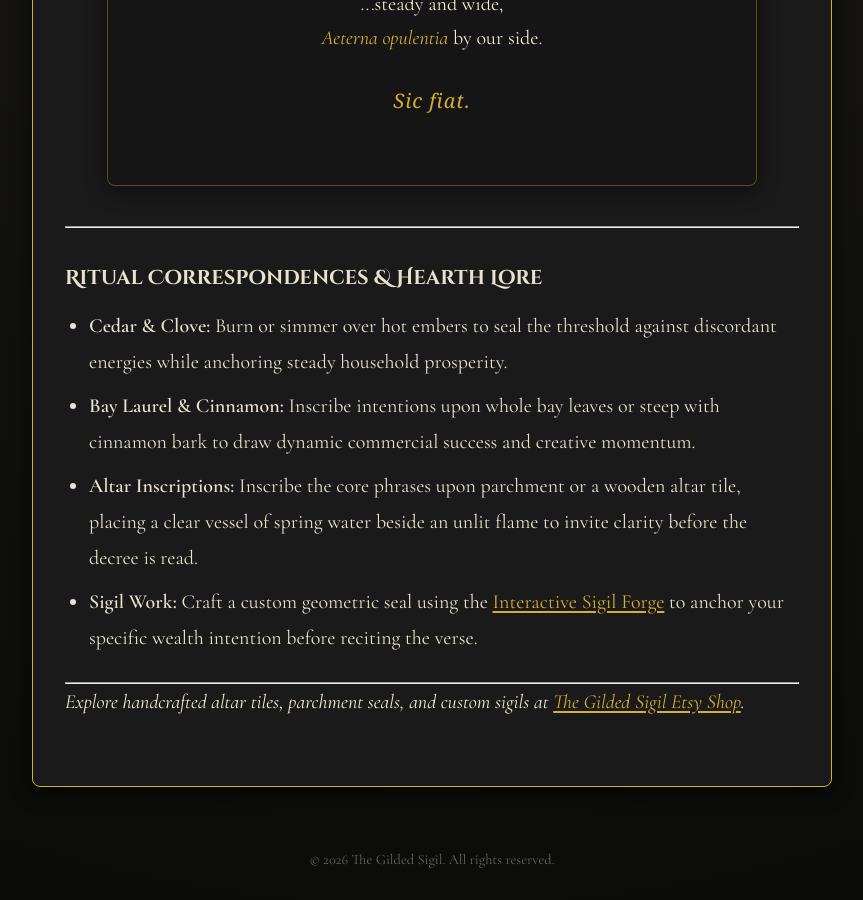
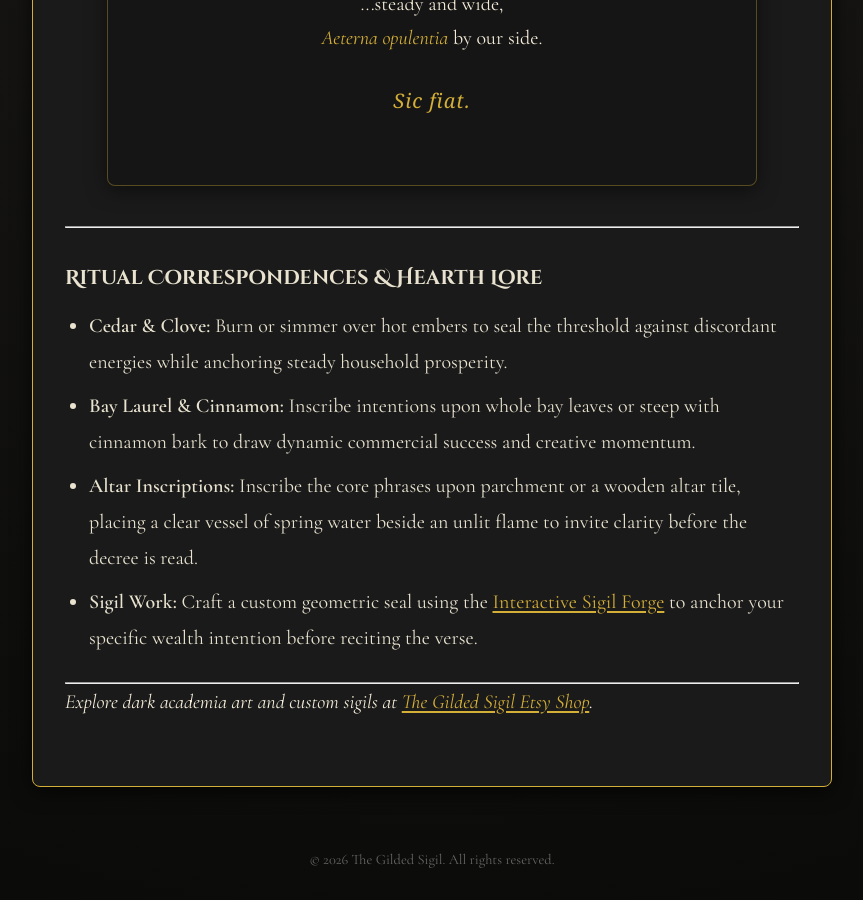
Before and after one commit to maf187/the-gilded-sigil, a Jekyll site: the page built from _posts/2026-08-30-an-incantation-for-wealth-with-warding.md, in a window 1280 px wide and 900 px high, scrolled down 1785 px. Shown: the whole window, without its empty margins (208-1071 px from the left). Built offline with Jekyll 4.4.1, drawn with Linux system fonts in a browser that asks for light colours.

Commit message:
Revise sigil work link and shop description
Updated links and descriptions for sigil work and shop.

```diff
--- a/_posts/2026-08-30-an-incantation-for-wealth-with-warding.md
+++ b/_posts/2026-08-30-an-incantation-for-wealth-with-warding.md
@@ -50,8 +50,8 @@
 * **Cedar & Clove:** Burn or simmer over hot embers to seal the threshold against discordant energies while anchoring steady household prosperity.
 * **Bay Laurel & Cinnamon:** Inscribe intentions upon whole bay leaves or steep with cinnamon bark to draw dynamic commercial success and creative momentum.
 * **Altar Inscriptions:** Inscribe the core phrases upon parchment or a wooden altar tile, placing a clear vessel of spring water beside an unlit flame to invite clarity before the decree is read.
-* **Sigil Work:** Craft a custom geometric seal using the [Interactive Sigil Forge](https://thegildedsigil.com/) to anchor your specific wealth intention before reciting the verse.
+* **Sigil Work:** Craft a custom geometric seal using the [Interactive Sigil Forge](https://thegildedsigil.com/forge.html) to anchor your specific wealth intention before reciting the verse.
 
 ---
 
-*Explore handcrafted altar tiles, parchment seals, and custom sigils at [The Gilded Sigil Etsy Shop](https://thegildedsigil.etsy.com).*
+*Explore dark academia art and custom sigils at [The Gilded Sigil Etsy Shop](https://thegildedsigil.etsy.com).*
```
